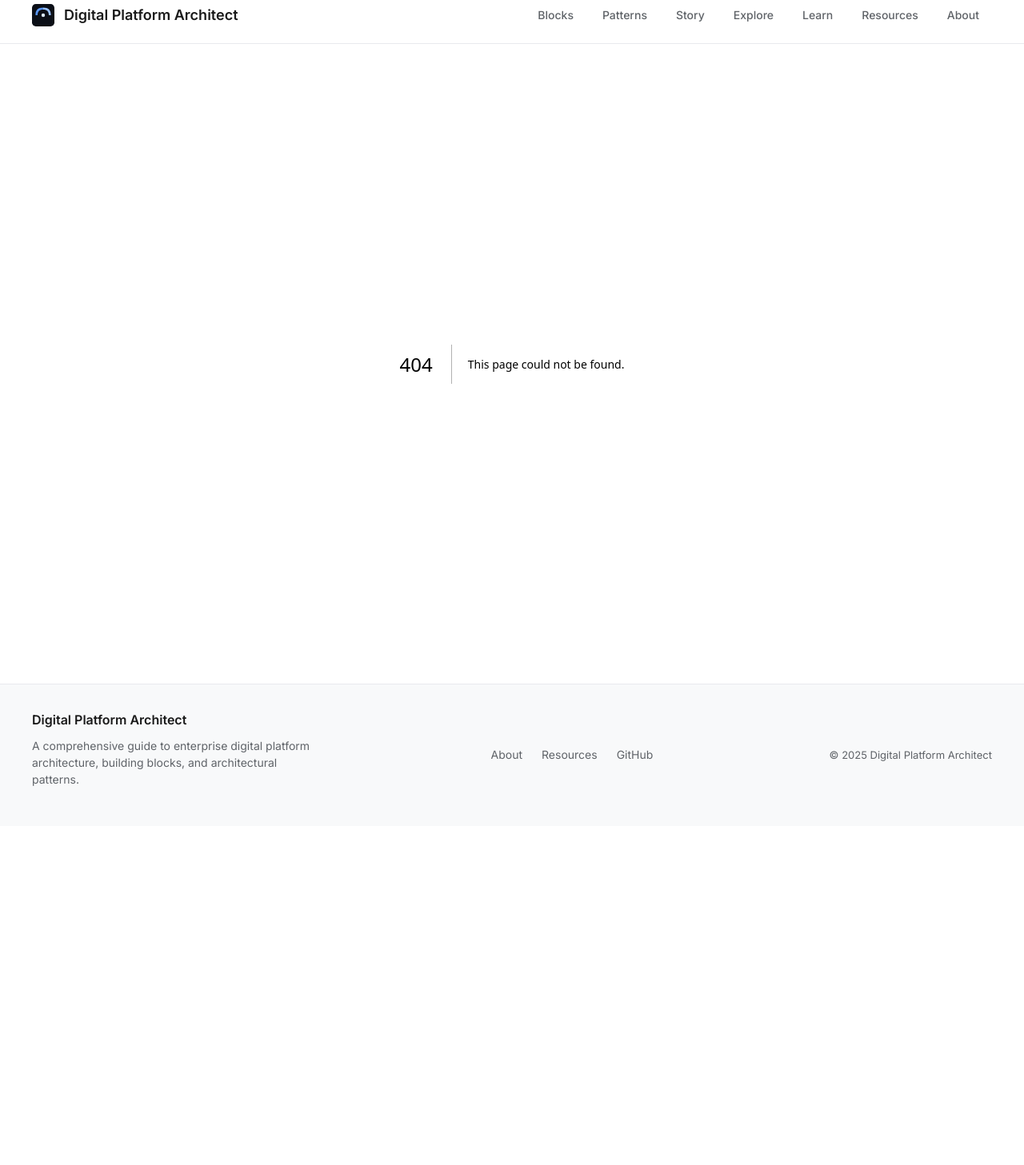
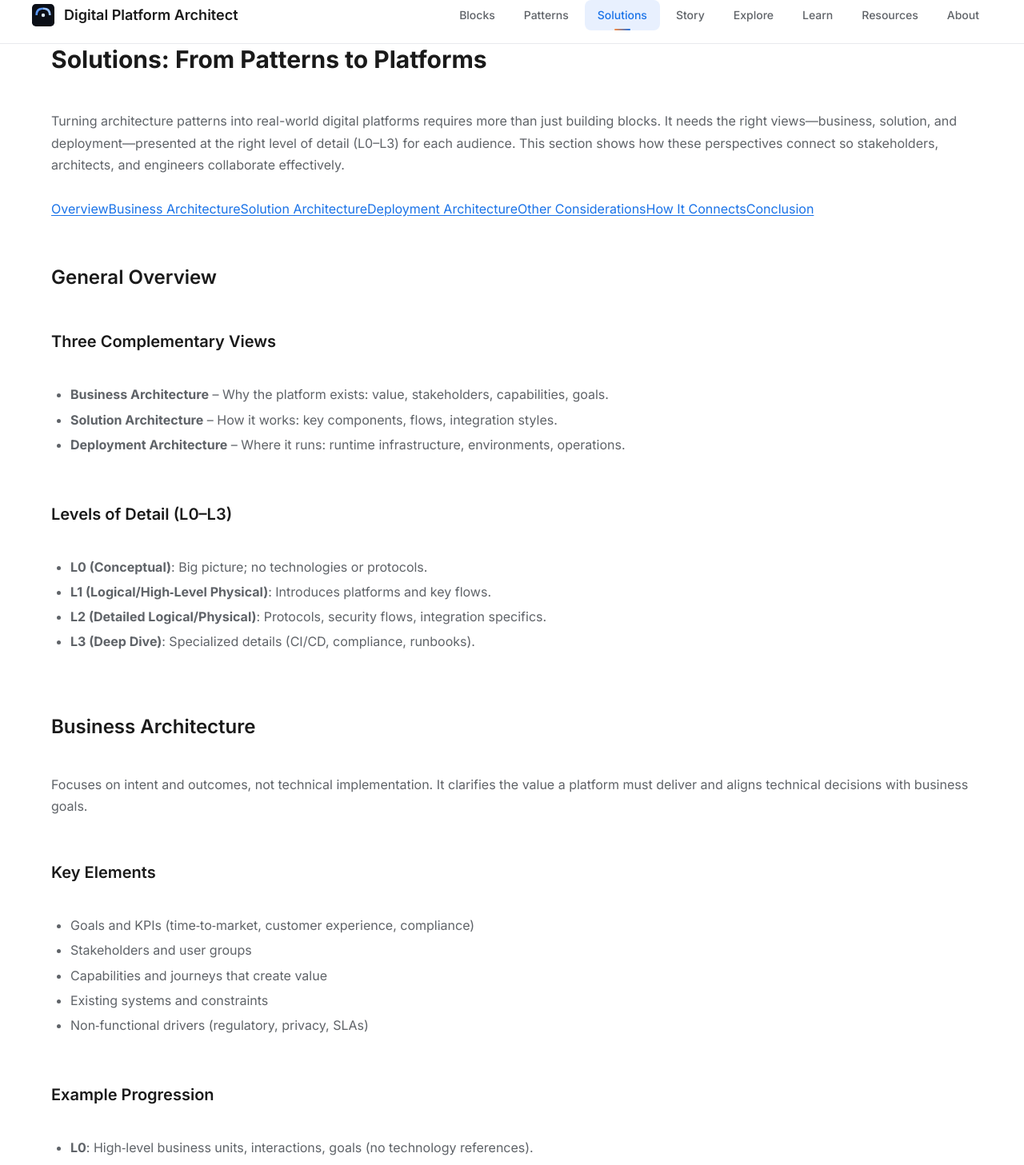
Before and after one commit to lahirugmg/digitalplatformarchitect, a Next.js app: page /solutions in a window 1280 px wide. Before the commit this address had no page. Shown: the part 16-1473 px from the top of the page at 80% size. Before the commit the page ends 1049 px from the top, so only its background shows below. Built offline with nearby package versions, Linux system fonts and the light colour scheme.

Commit message:
add solutions section

```diff
--- a/app/blocks/page.tsx
+++ b/app/blocks/page.tsx
@@ -11,7 +11,7 @@ export const metadata = {
 export default function BlocksIndexPage() {
   return (
     <section className="stack gap-lg">
-      <h1 className="title">Platform Building Blocks</h1>
+      <h1 className="page-title">Platform Building Blocks</h1>
       <p className="lede">
         Core capabilities every enterprise platform considers. Each page covers
         responsibilities, capabilities, patterns, KPIs, and reference tech.
--- a/app/blueprints/page.tsx
+++ b/app/blueprints/page.tsx
@@ -9,7 +9,7 @@ export const metadata = {
 export default function BlueprintsIndexPage() {
   return (
     <section className="stack gap-lg">
-      <h1 className="title">Architecture Blueprints</h1>
+      <h1 className="page-title">Architecture Blueprints</h1>
       <p className="lede">
         End-to-end implementation guides that take you from business goals to production deployment.
         Each blueprint provides vendor-neutral patterns you can adapt to your technology choices.
--- a/app/explore/page.tsx
+++ b/app/explore/page.tsx
@@ -32,7 +32,7 @@ export default function ExplorePage() {
   return (
     <section className="stack gap-lg">
       <div className="stack gap-sm">
-        <h1 className="title">Architecture Explorer</h1>
+        <h1 className="page-title">Architecture Explorer</h1>
         <p className="lede">Discover how platform building blocks and architectural patterns work together to create resilient, scalable digital platforms.</p>
 
         {/* Overview Stats */}
--- a/app/globals.css
+++ b/app/globals.css
@@ -183,18 +183,28 @@ footer.footer {
 }
 
 .title {
-  font-size: clamp(2.25rem, 4vw, 3.5rem);
+  font-size: clamp(1.75rem, 3vw, 2.5rem);
   font-weight: 700;
-  line-height: 1.1;
-  margin: 0 0 0.5rem 0;
+  line-height: 1.2;
+  margin: 0 0 0.75rem 0;
   color: var(--text);
   letter-spacing: -0.025em;
 }
 
-/* Hero title uses a solid dark blue */
+/* Page titles (non-hero) are more modest */
+.page-title {
+  font-size: clamp(1.5rem, 2.5vw, 2rem);
+  font-weight: 600;
+  line-height: 1.3;
+  margin: 0 0 1rem 0;
+  color: var(--text);
+  letter-spacing: -0.02em;
+}
+
+/* Hero title is larger for landing page impact */
 .hero .title {
   color: var(--blue-deep);
-  font-size: clamp(1.75rem, 3.5vw, 2.5rem);
+  font-size: clamp(2rem, 3.5vw, 2.75rem);
 }
 
 .lede {
@@ -448,7 +458,7 @@ a:focus-visible {
 }
 
 .prose h1 {
-  font-size: 2.25rem;
+  font-size: 1.875rem;
   font-weight: 700;
   margin-top: 0;
   margin-bottom: 1rem;
@@ -535,7 +545,11 @@ a:focus-visible {
   }
 
   .title {
-    font-size: clamp(1.875rem, 8vw, 2.5rem);
+    font-size: clamp(1.5rem, 6vw, 2rem);
+  }
+
+  .page-title {
+    font-size: clamp(1.25rem, 5vw, 1.75rem);
   }
 
   .lede {
@@ -613,7 +627,11 @@ a:focus-visible {
   }
 
   .title {
-    font-size: clamp(1.75rem, 10vw, 2.25rem);
+    font-size: clamp(1.375rem, 8vw, 1.875rem);
+  }
+
+  .page-title {
+    font-size: clamp(1.125rem, 6vw, 1.5rem);
   }
 
   .section-title {
--- a/app/patterns/[slug]/page.tsx
+++ b/app/patterns/[slug]/page.tsx
@@ -7,6 +7,8 @@ import { MicroserviceDiagram } from "@/components/diagrams/MicroserviceDiagram";
 import { HexagonalDiagram } from "@/components/diagrams/HexagonalDiagram";
 import { MonolithicDiagram } from "@/components/diagrams/MonolithicDiagram";
 import { SecurityDiagram } from "@/components/diagrams/blocks/SecurityDiagram";
+import { OAuth2Diagram } from "@/components/diagrams/OAuth2Diagram";
+import { APISecurityDiagram } from "@/components/diagrams/APISecurityDiagram";
 import { connections } from "@/lib/connections";
 import { blocks } from "@/lib/blocks";
 
@@ -49,6 +51,10 @@ export default function PatternPage({ params }: Props) {
               return <MonolithicDiagram />;
             case "zero-trust-security":
               return <SecurityDiagram />;
+            case "oauth2-patterns":
+              return <OAuth2Diagram />;
+            case "api-security-gateway":
+              return <APISecurityDiagram />;
             default:
               return null;
           }
--- a/app/patterns/page.tsx
+++ b/app/patterns/page.tsx
@@ -37,7 +37,7 @@ export default function PatternsIndexPage() {
   return (
     <section className="stack gap-xl">
       <div className="stack gap-sm">
-        <h1 className="title">Architecture Styles & Patterns</h1>
+        <h1 className="page-title">Architecture Styles & Patterns</h1>
         <p className="lede">
           Explore common architecture styles and patterns, their trade-offs, and when
           to use them. Visual diagrams help you understand structure and relationships.
--- /dev/null
+++ b/app/solutions/page.tsx
@@ -0,0 +1,152 @@
+import Link from "next/link";
+
+export const metadata = {
+  title: "Solutions",
+  description: "From patterns to platforms: business, solution, and deployment views with the right level of detail (L0–L3)."
+};
+
+export default function SolutionsPage() {
+  return (
+    <section className="prose stack gap-lg">
+      <header className="stack gap-sm">
+        <h1>Solutions: From Patterns to Platforms</h1>
+        <p>
+          Turning architecture patterns into real-world digital platforms requires more than just
+          building blocks. It needs the right views—business, solution, and deployment—presented at
+          the right level of detail (L0–L3) for each audience. This section shows how these
+          perspectives connect so stakeholders, architects, and engineers collaborate effectively.
+        </p>
+        <nav className="story-toc" aria-label="Solutions navigation">
+          <a href="#overview" className="toc-link">Overview</a>
+          <a href="#business-architecture" className="toc-link">Business Architecture</a>
+          <a href="#solution-architecture" className="toc-link">Solution Architecture</a>
+          <a href="#deployment-architecture" className="toc-link">Deployment Architecture</a>
+          <a href="#other-considerations" className="toc-link">Other Considerations</a>
+          <a href="#how-it-connects" className="toc-link">How It Connects</a>
+          <a href="#conclusion" className="toc-link">Conclusion</a>
+        </nav>
+      </header>
+
+      <section id="overview" className="stack gap-md">
+        <h2>General Overview</h2>
+        <h3>Three Complementary Views</h3>
+        <ul>
+          <li><strong>Business Architecture</strong> – Why the platform exists: value, stakeholders, capabilities, goals.</li>
+          <li><strong>Solution Architecture</strong> – How it works: key components, flows, integration styles.</li>
+          <li><strong>Deployment Architecture</strong> – Where it runs: runtime infrastructure, environments, operations.</li>
+        </ul>
+        <h3>Levels of Detail (L0–L3)</h3>
+        <ul>
+          <li><strong>L0 (Conceptual)</strong>: Big picture; no technologies or protocols.</li>
+          <li><strong>L1 (Logical/High‑Level Physical)</strong>: Introduces platforms and key flows.</li>
+          <li><strong>L2 (Detailed Logical/Physical)</strong>: Protocols, security flows, integration specifics.</li>
+          <li><strong>L3 (Deep Dive)</strong>: Specialized details (CI/CD, compliance, runbooks).</li>
+        </ul>
+      </section>
+
+      <section id="business-architecture" className="stack gap-md">
+        <h2>Business Architecture</h2>
+        <p>
+          Focuses on intent and outcomes, not technical implementation. It clarifies the value a
+          platform must deliver and aligns technical decisions with business goals.
+        </p>
+        <h3>Key Elements</h3>
+        <ul>
+          <li>Goals and KPIs (time‑to‑market, customer experience, compliance)</li>
+          <li>Stakeholders and user groups</li>
+          <li>Capabilities and journeys that create value</li>
+          <li>Existing systems and constraints</li>
+          <li>Non‑functional drivers (regulatory, privacy, SLAs)</li>
+        </ul>
+        <h3>Example Progression</h3>
+        <ul>
+          <li><strong>L0</strong>: High‑level business units, interactions, goals (no technology references).</li>
+          <li><strong>L1</strong>: Introduce core systems (CRM, ERP, IdP) and high‑level interactions.</li>
+        </ul>
+      </section>
+
+      <section id="solution-architecture" className="stack gap-md">
+        <h2>Solution Architecture</h2>
+        <p>
+          Bridges business intent with technical design—showing how applications, services, and
+          integrations come together to solve business problems.
+        </p>
+        <h3>Key Elements</h3>
+        <ul>
+          <li>Major business entities (customers, orders, payments)</li>
+          <li>Core solution components (API gateway, identity, integration layer, microservices, data stores, event bus)</li>
+          <li>Integration and architectural patterns (REST vs. events, synchronous vs. asynchronous)</li>
+          <li>Standards and protocols (HTTP, JMS, OAuth2, OIDC, SAML, JSON, XML, gRPC)</li>
+          <li>Cross‑cutting concerns (security, governance, observability)</li>
+          <li>High‑level runtime choices (cloud, on‑premises, hybrid)</li>
+        </ul>
+      </section>
+
+      <section id="deployment-architecture" className="stack gap-md">
+        <h2>Deployment Architecture</h2>
+        <p>
+          Describes operational reality—how the platform is hosted, scaled, and secured in different
+          environments. Essential for DevOps and operations teams.
+        </p>
+        <h3>Key Elements</h3>
+        <ul>
+          <li>Environments (dev, test, stage, prod)</li>
+          <li>Topology (clusters, nodes, namespaces, scaling policies)</li>
+          <li>Network zones (DMZ, private subnets, VPNs, peering)</li>
+          <li>Platform services (ingress/LB, service mesh, secrets, registries)</li>
+          <li>HA/DR (replicas, failover, backups, RPO/RTO)</li>
+          <li>Security controls (WAF, mTLS, firewall rules, key vaults)</li>
+          <li>Color‑coded lines for clarity (e.g., blue for HTTP, brown for DBs)</li>
+        </ul>
+      </section>
+
+      <section id="other-considerations" className="stack gap-md">
+        <h2>Other Architectural Considerations</h2>
+        <h3>CI/CD Flow</h3>
+        <p>Define how code moves from commit to production with tools, stages, and automations.</p>
+        <ul>
+          <li>Tools (GitHub, GitLab, Jenkins, Azure DevOps)</li>
+          <li>Stages (build, test, deploy)</li>
+          <li>Automations (quality checks, container builds, rollbacks)</li>
+        </ul>
+        <h3>Security Architecture</h3>
+        <ul>
+          <li>Identity & access management (OAuth2, OIDC, SAML)</li>
+          <li>Threat protection (WAF, rate limiting, schema enforcement)</li>
+          <li>Compliance mapping (GDPR, HIPAA, PCI)</li>
+          <li>Zero‑trust across users, devices, workloads, data</li>
+        </ul>
+        <h3>Domain‑Specific Views</h3>
+        <p>
+          Industry diagrams can zoom into healthcare, banking, or telecom—providing detailed process
+          and integration flows that extend the solution view.
+        </p>
+      </section>
+
+      <section id="how-it-connects" className="stack gap-md">
+        <h2>How It All Connects</h2>
+        <ol>
+          <li><strong>Start with Business (L0/L1)</strong>: Define goals, value, capabilities.</li>
+          <li><strong>Move to Solution (L1/L2)</strong>: Show how patterns and building blocks create the solution.</li>
+          <li><strong>Refine with protocols & flows (L2)</strong>: Add standards, security, integration details.</li>
+          <li><strong>Finalize with Deployment (L2/L3)</strong>: Document how it’s operated, scaled, and secured.</li>
+        </ol>
+        <p>Each step builds on the last, ensuring traceability from business value to technical execution.</p>
+      </section>
+
+      <section id="conclusion" className="stack gap-md">
+        <h2>Conclusion</h2>
+        <p>
+          Great architecture speaks to the right audience at the right level. By combining patterns
+          with building blocks, and progressing from Business L0 through Deployment L3, organizations
+          create platforms that are understandable, secure, operable—and deliver measurable value.
+        </p>
+        <div>
+          <Link href="/patterns" className="button accent" aria-label="Explore patterns">Explore Patterns</Link>
+          <span style={{ marginInline: '.5rem' }} />
+          <Link href="/blocks" className="button" aria-label="Browse building blocks">Browse Building Blocks</Link>
+        </div>
+      </section>
+    </section>
+  );
+}
--- a/components/Header.tsx
+++ b/components/Header.tsx
@@ -8,6 +8,7 @@ import { useEffect, useState } from "react";
 const links = [
   { href: "/blocks", label: "Blocks" },
   { href: "/patterns", label: "Patterns" },
+  { href: "/solutions", label: "Solutions" },
   { href: "/story", label: "Story" },
   { href: "/explore", label: "Explore" },
   { href: "/learn", label: "Learn" },
```
Also changed, not shown: 1 other file (tests, documents, lock files or other folders).
